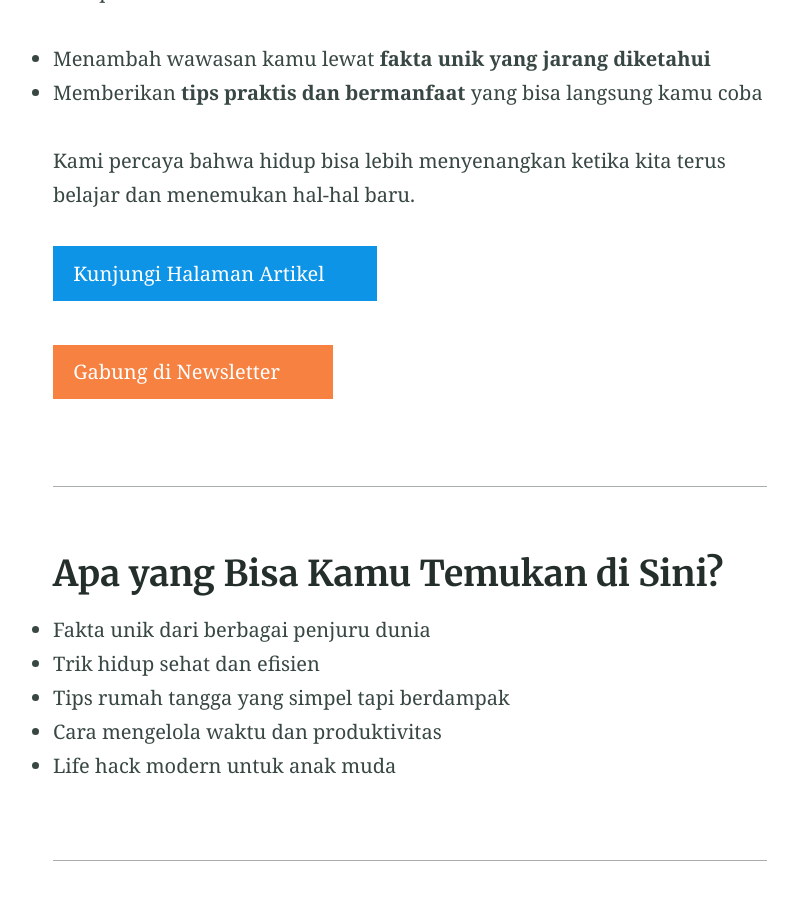
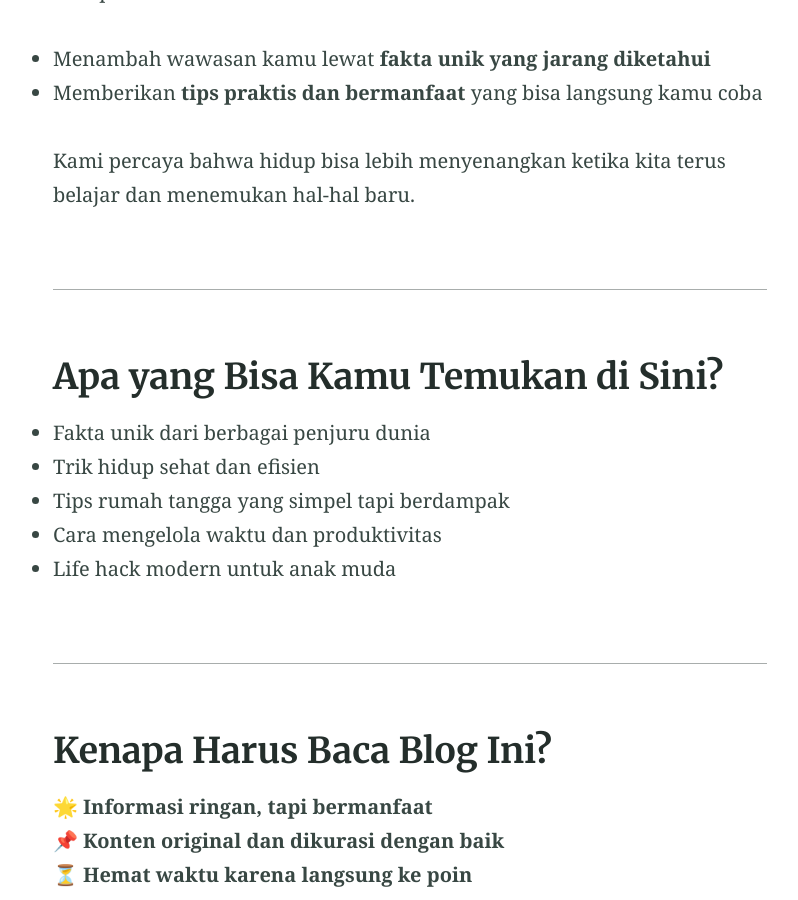
Before and after one commit to allucallu/allucallu, a Jekyll site: the page built from index.md, in a window 1280 px wide and 900 px high, scrolled down 708 px. Shown: the whole window, without its empty margins (230-1028 px from the left). Built offline with Jekyll 4.4.1, drawn with Linux system fonts in a browser that asks for light colours.

Commit message:
update index

```diff
--- a/_config.yml
+++ b/_config.yml
@@ -44,10 +44,10 @@ author: DavidDarnes # jekyll-seo-tag > default author
 social: # jekyll-seo-tag > social overrides
   name: David Darnes # jekyll-seo-tag > real name
   links:  # jekyll-seo-tag > social aliases (sameAs)
-    - https://twitter.com/DavidDarnes
-    - https://www.facebook.com/daviddarnes
-    - https://www.linkedin.com/in/daviddarnes
-    - https://github.com/daviddarnes
+    #- https://twitter.com/DavidDarnes
+    #- https://www.facebook.com/daviddarnes
+    #- https://www.linkedin.com/in/daviddarnes
+    #- https://github.com/daviddarnes
 # markdown: CommonMark # Markdown parse settings, CommonMark performs slightly better an others in build time
 # commonmark:
   # options: ["SMART", "FOOTNOTES"]
--- a/index.md
+++ b/index.md
@@ -16,8 +16,6 @@ Setiap artikel di sini ditulis untuk:
 
 Kami percaya bahwa hidup bisa lebih menyenangkan ketika kita terus belajar dan menemukan hal-hal baru.
 
-{% include button.html text="Kunjungi Halaman Artikel" icon="book" link="/_posts" color="#0d94e7" %}
-{% include button.html text="Gabung di Newsletter" icon="mail" link="/newsletter" color="#f68140" %}
 
 ---
 
```
